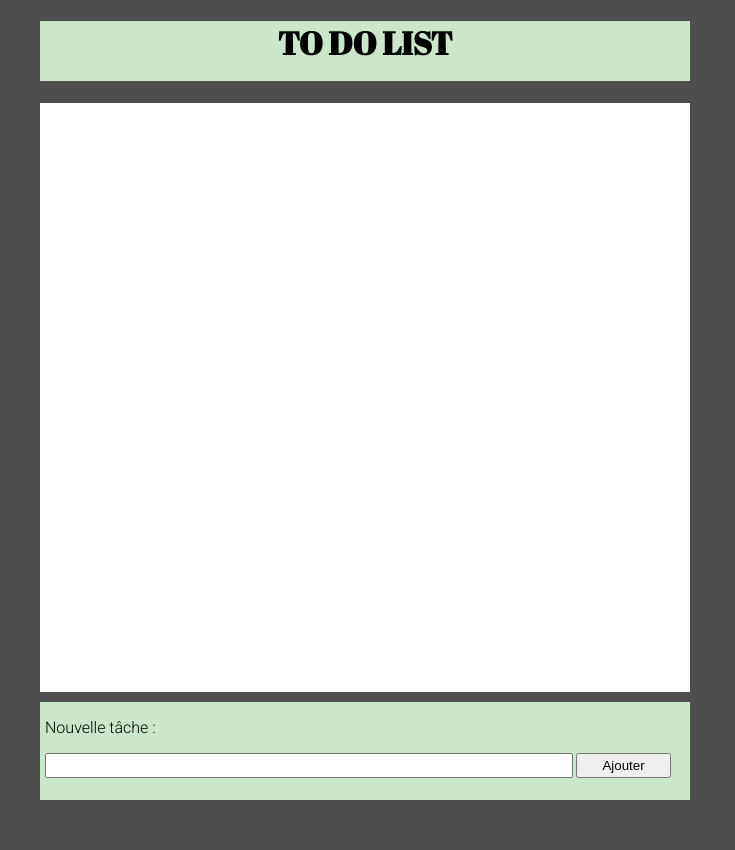
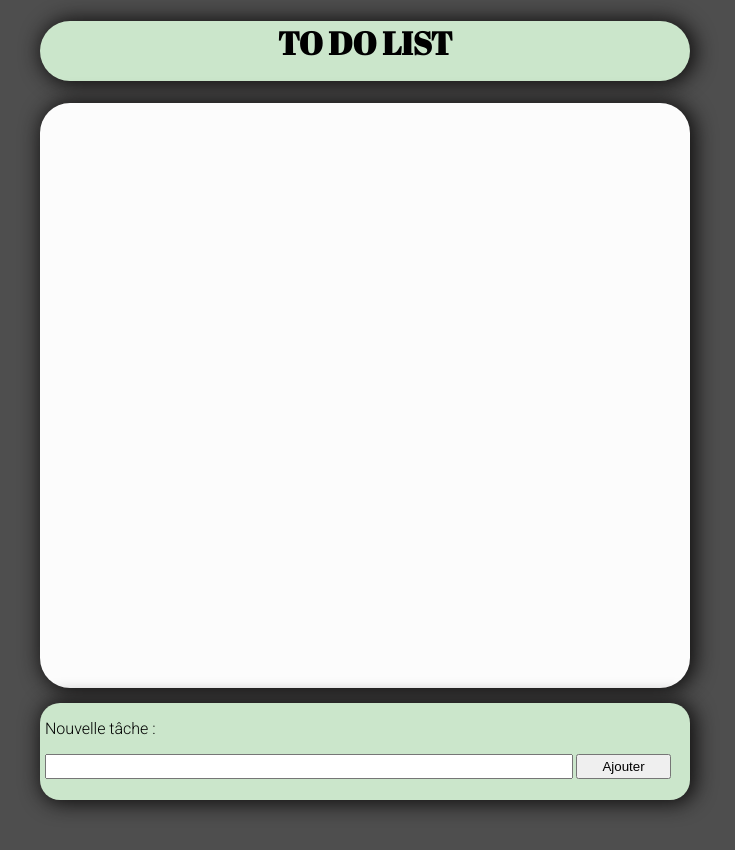
Before and after one commit to Paola-CCC/To-do-List-JS, a plain HTML site: page todolist.html in a window 1280 px wide. Shown: the whole page, without its empty margins (275-1010 px from the left). Drawn offline with Linux system fonts and the light colour scheme.

Commit message:
Add files via upload

```diff
--- a/todolist.css
+++ b/todolist.css
@@ -29,13 +29,14 @@ p {
 /* Titre  */
 #titre{
     text-align: center;
-
 }
 
 
 h1{
     font-family: 'Abril Fatface', serif;
     background-color: rgb(203, 230, 203);
+    box-shadow: 3px 1px 20px 3px rgb(18, 17, 17);
+    border-radius: 50px;
     height: 60px;
 }
 
@@ -47,21 +48,21 @@ h1{
     height: 600px;
     display: flex;
     flex-direction: column;
-    background-color: rgb(255, 255, 255);
+    border-radius: 30px;
+    background-color: rgb(252, 252, 252);
+    box-shadow: 3px 1px 20px 3px rgb(18, 17, 17);
 }
 
 
 
 
 .list{
-    background-color: rgb(66, 203, 203);
+    background-color: rgb(255, 255, 255);
     width: 100%;
     display: flex;
     height: 50px;
     margin: 3px;
     margin-right: 50px;
-
-
 }
 
 button{
@@ -71,10 +72,9 @@ button{
 }
 
 ul{
-    /* background-color: aquamarine; */
     display: flex;
+    flex-direction: column;
     align-items: center;
-    justify-content: center;
 
 }
 
@@ -103,9 +103,11 @@ ul{
 /* Partie Ajouter une tâches */
 
 #new-task{
-    margin-top: 10px;
+    margin-top: 15px;
     background-color: rgb(203, 230, 203);
+    box-shadow: 3px 1px 20px 3px rgb(18, 17, 17);
     height: 100px;
+    border-radius: 20px;
 }
 
 
@@ -123,12 +125,14 @@ label{
 #task{
     width: 520px;
     margin-left: 5px;
+
 }
 
 #submit{
     width: 95px;
     margin-left: 3px;
     margin-right: 5px;
+
 }
 
 
```
